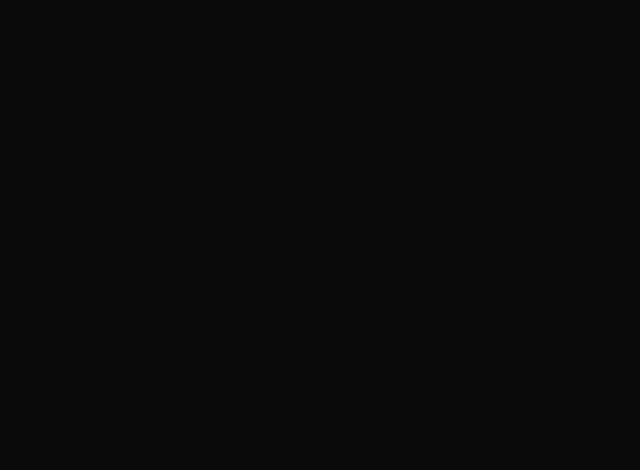
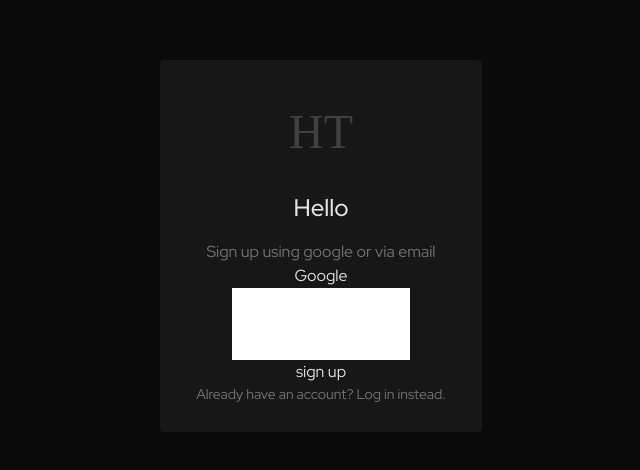
Before and after one commit to AlonLandmann/holdem-trainer-5, a Next.js app: page /signup in a window 1280 px wide. Shown: the part 154-624 px from the top of the page, without its empty margins (319-959 px from the left). Built offline with nearby package versions, Linux system fonts and the light colour scheme; a web font is replaced by a local one.

Commit message:
style sign up root without ui elements

```diff
--- a/components/signup/SignupRoot.js
+++ b/components/signup/SignupRoot.js
@@ -1,7 +1,51 @@
+import Link from 'next/link'
+import { useState } from 'react'
+
 export default function SignupRoot() {
+  const [email, setEmail] = useState('')
+  const [username, setUsername] = useState('')
+  const [password, setPassword] = useState('')
+
   return (
-    <div>
-
+    <div className='min-h-screen p-3 flex justify-center items-center'>
+      <form className='max-w-96 pt-12 pb-7 px-9 bg-neutral-900 rounded flex flex-col items-center'>
+        <h1 className='font-decorative text-5xl text-neutral-700 mb-9'>
+          HT
+        </h1>
+        <h3 className='font-medium text-2xl mb-4'>
+          Hello
+        </h3>
+        <p className='text-neutral-500'>
+          Sign up using google or via email
+        </p>
+        <button type='button'>
+          Google
+        </button>
+        <input
+          name='email'
+          type='email'
+          value={email}
+          onChange={e => setEmail(e.target.value)}
+        />
+        <input
+          name='username'
+          type='text'
+          value={username}
+          onChange={e => setUsername(e.target.value)}
+        />
+        <input
+          name='password'
+          type='password'
+          value={password}
+          onChange={e => setPassword(e.target.value)}
+        />
+        <button type='submit'>
+          sign up
+        </button>
+        <p className='text-sm text-neutral-500'>
+          Already have an account? <Link href='/login'>Log in</Link> instead.
+        </p>
+      </form>
     </div>
   )
 }
```
